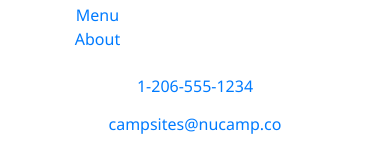
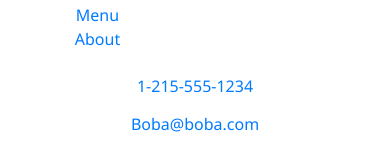
Before and after one commit to troyle51/Portfolio-Project, a React (Create React App) app in the folder project/: page /aboutus in a window 390 px wide. Shown: the part 1806-1966 px from the top of the page. Built offline with nearby package versions, Linux system fonts and the light colour scheme; the HTML template or start-up script is replaced by a standard one.

Commit message:
Footer email and phone edit

```diff
--- a/project/src/Components/FooterComponent.js
+++ b/project/src/Components/FooterComponent.js
@@ -23,8 +23,8 @@ function Footer(props) {
                         class="fa fa-yelp"></i></a>
                     </div>
                     <div className="col-sm-4 text-center">
-                        <a role="button" className="btn btn-link" href="tel:+12065551234"><i className="fa fa-phone" /> 1-206-555-1234</a><br />
-                        <a role="button" className="btn btn-link" href="mailto:notreal@notreal.co"><i className="fa fa-envelope-o" /> campsites@nucamp.co</a>
+                        <a role="button" className="btn btn-link" href="tel:+12065551234"><i className="fa fa-phone" /> 1-215-555-1234</a><br />
+                        <a role="button" className="btn btn-link" href="mailto:notreal@notreal.co"><i className="fa fa-envelope-o" /> Boba@boba.com</a>
                     </div>
                 </div>
             </div>
--- a/project/src/Components/HeaderComponent.js
+++ b/project/src/Components/HeaderComponent.js
@@ -15,7 +15,7 @@ class Header extends Component {
 
         this.toggleNav = this.toggleNav.bind(this);
         this.toggleModal = this.toggleModal.bind(this);
-        this.handleLogin = this.handleLogin.bind(this);
+        this.handleLogin = this.handleOrder.bind(this);
     }
 
     toggleNav() {
@@ -30,7 +30,7 @@ class Header extends Component {
         });
     }
 
-    handleLogin(event) {
+    handleOrder(event) {
         alert(`Username: ${this.username.value} Password: ${this.password.value} Remember: ${this.remember.checked}`);
         this.toggleModal();
         event.preventDefault();
```
Also changed, not shown: 1 other file (tests, documents, lock files or other folders).
